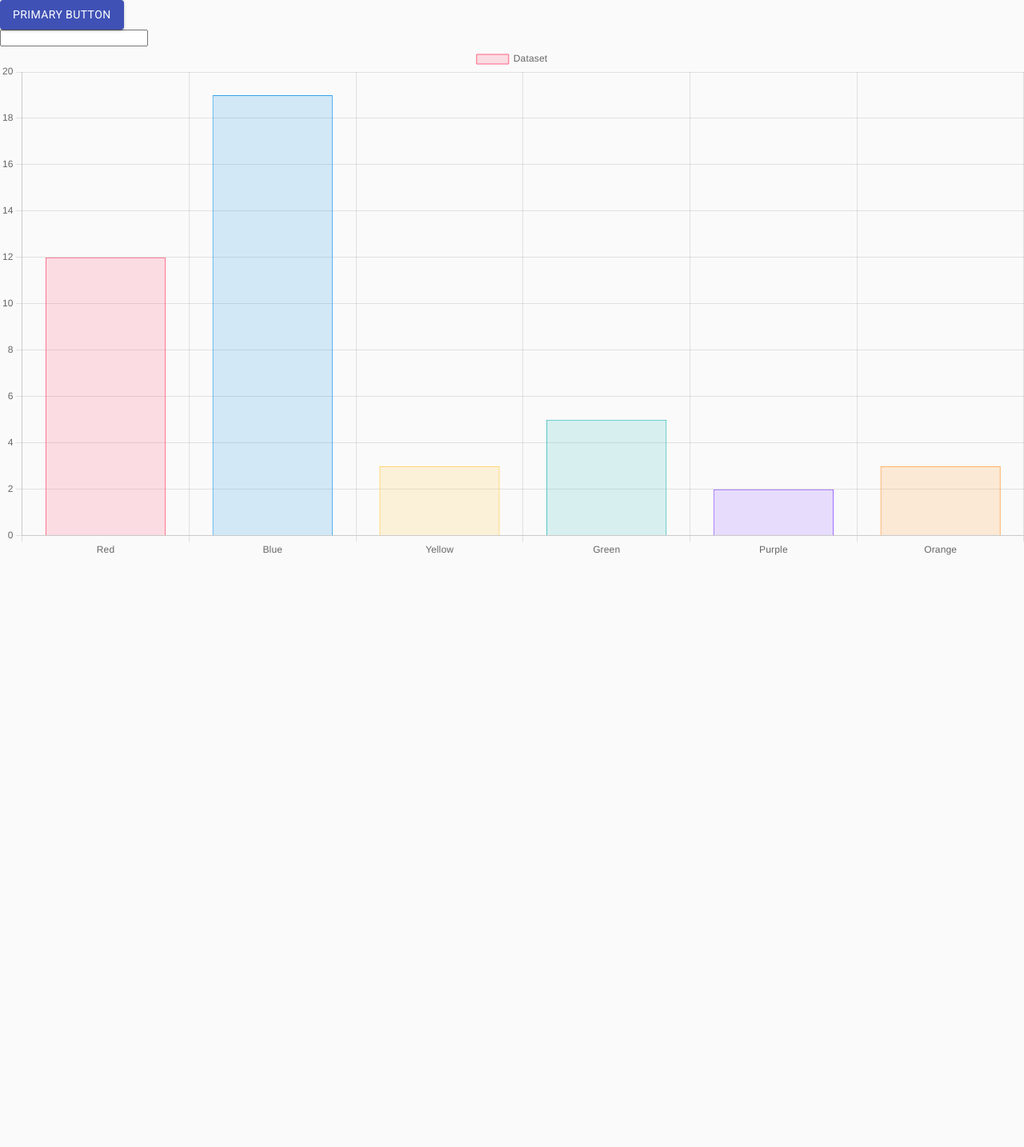
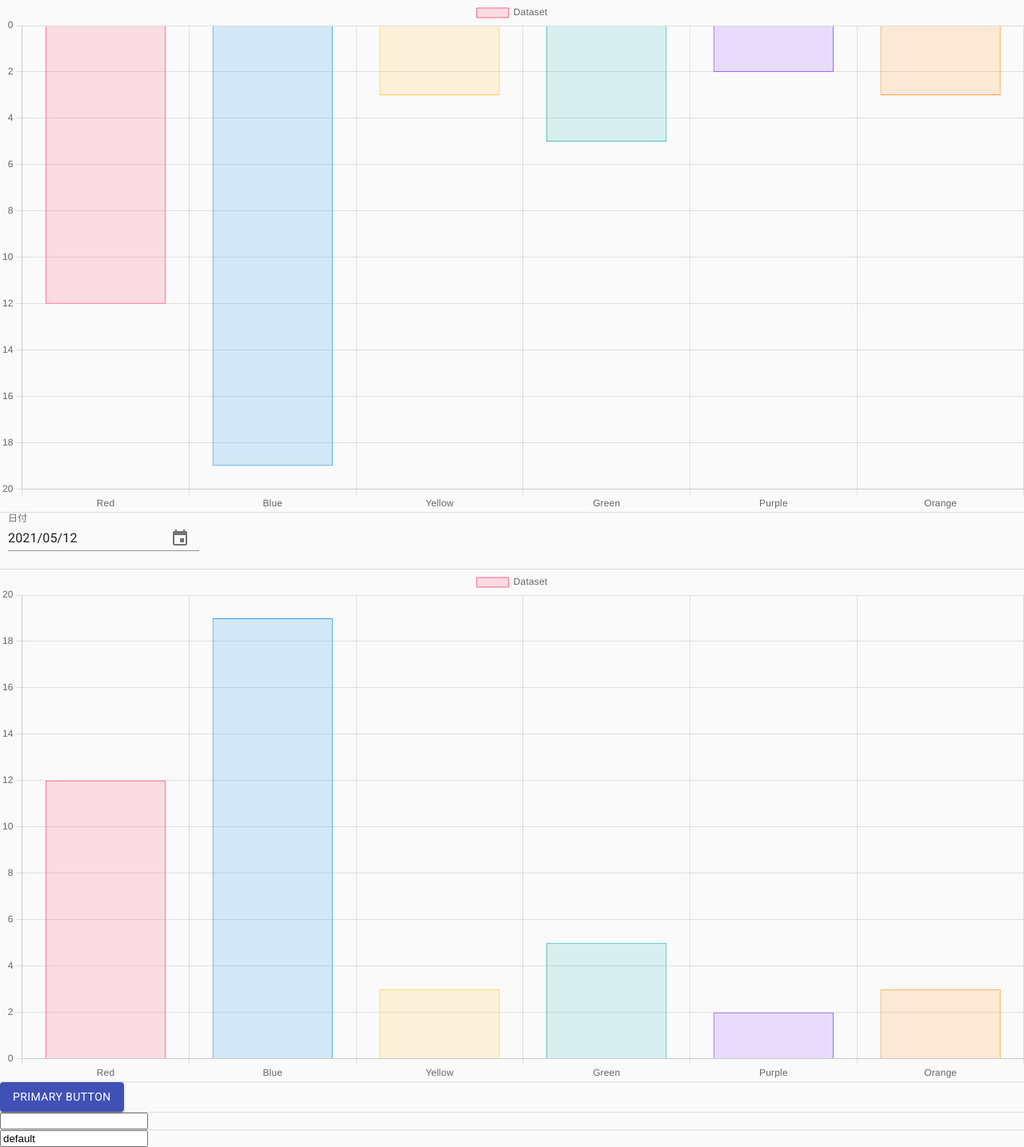
Before and after one commit to yarnaguchi/storybook_typescript_test, a React (Create React App) app: page / in a window 1280 px wide. Shown: the whole page at 80% size. Before the commit the page ends 800 px from the top, so only its background shows below. Built offline with nearby package versions, Linux system fonts and the light colour scheme.

Commit message:
Update App.tsx

```diff
--- a/src/App.tsx
+++ b/src/App.tsx
@@ -1,13 +1,61 @@
 import React, { useState } from 'react';
 import { MyButton } from './components/MyButton';
 import { PassPropState } from './components/PassPropState';
+import { PassPropState2 } from './components/PassPropState2';
 import { Graph } from './components/Graph';
+import { BarGraph } from './components/BarGraph';
+import { Divider } from '@material-ui/core';
+import { DatePicker } from './components/DatePicker';
+
+const graphProp = {
+  data: {
+    labels: ['Red', 'Blue', 'Yellow', 'Green', 'Purple', 'Orange'],
+    datasets: [
+      {
+        label: 'Dataset',
+        data: [12, 19, 3, 5, 2, 3],
+        backgroundColor: [
+          'rgba(255, 99, 132, 0.2)',
+          'rgba(54, 162, 235, 0.2)',
+          'rgba(255, 206, 86, 0.2)',
+          'rgba(75, 192, 192, 0.2)',
+          'rgba(153, 102, 255, 0.2)',
+          'rgba(255, 159, 64, 0.2)',
+        ],
+        borderColor: [
+          'rgba(255, 99, 132, 1)',
+          'rgba(54, 162, 235, 1)',
+          'rgba(255, 206, 86, 1)',
+          'rgba(75, 192, 192, 1)',
+          'rgba(153, 102, 255, 1)',
+          'rgba(255, 159, 64, 1)',
+        ],
+        borderWidth: 1,
+      },
+    ],
+  },
+  options: {
+    scales: {
+      y: {
+        axis: 'y',
+        beginAtZero: true,
+        reverse: true,
+      },
+    },
+  },
+};
 
 const App: React.VFC = () => {
-  const [value, setValue] = useState<string>('');
+  const [value, setValue] = useState<string>('default');
 
   return (
     <>
+      <BarGraph {...graphProp} />
+      <Divider />
+      <DatePicker />
+      <Divider />
+      <Graph />
+      <Divider />
       <MyButton
         variant="contained"
         color="primary"
@@ -16,9 +64,10 @@ const App: React.VFC = () => {
           console.log('Primary Button');
         }}
       />
+      <Divider />
       <PassPropState defaultValue={''} />
-
-      <Graph />
+      <Divider />
+      <PassPropState2 state={[value, setValue]} />
     </>
   );
 };
```
